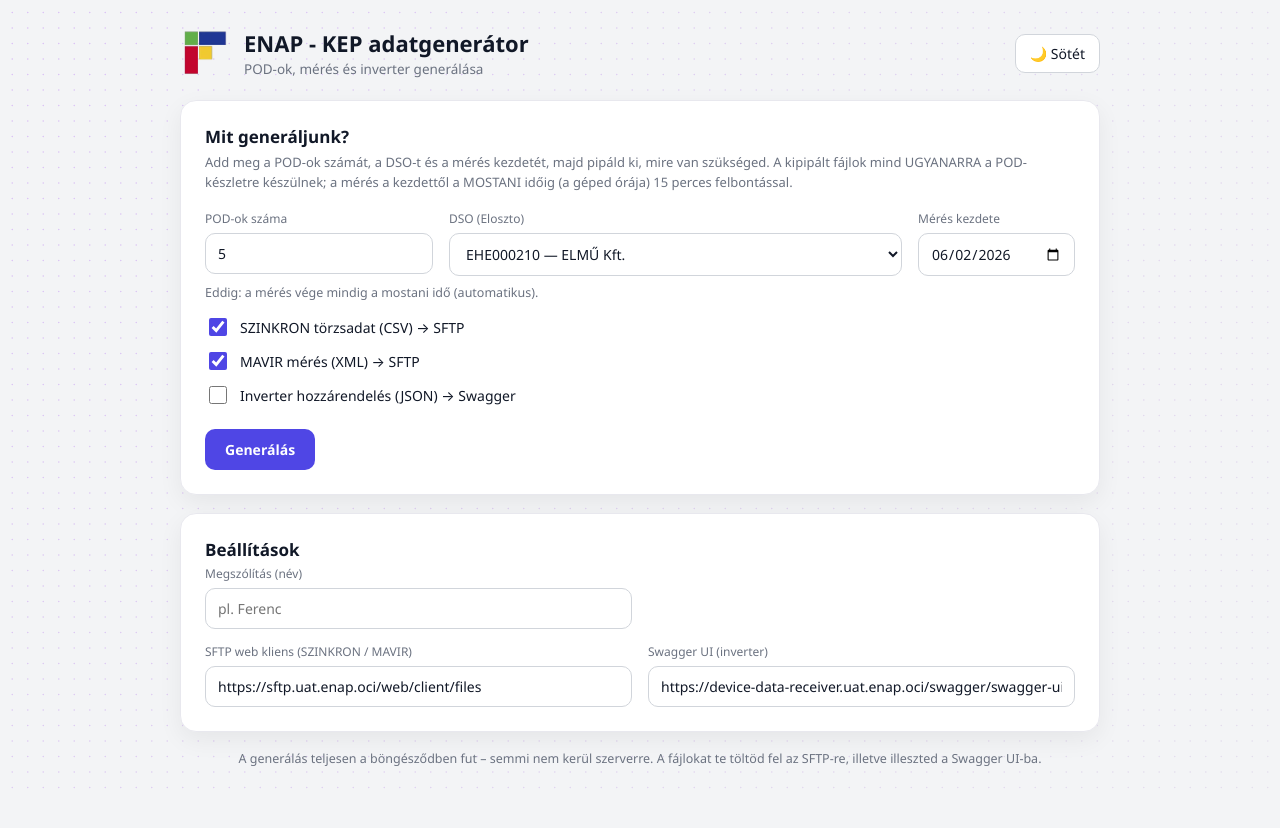
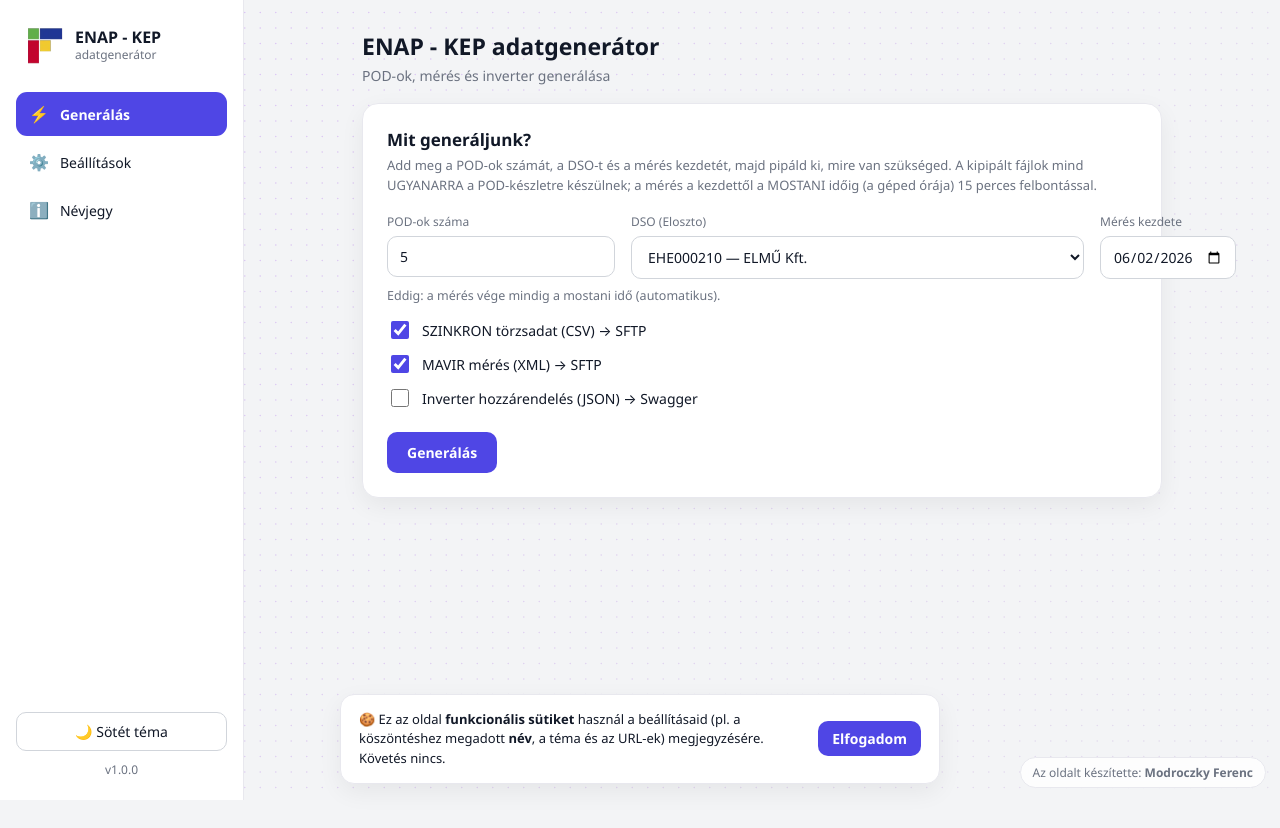
Before and after one commit to GiantFace/energy-data-creator, a React (Vite) app: page / in a window 1280 px wide. After the commit the page ends 800 px from the top, so only its background shows below. Built offline with nearby package versions, Linux system fonts and the light colour scheme.

Commit message:
Oldalsavos menu, cookie-consent (nev/tema/URL cookie-ban), verzio, keszito-kredit

```diff
--- a/src/App.css
+++ b/src/App.css
@@ -6,6 +6,7 @@
   --muted: #6b7280;
   --input-bg: #ffffff;
   --input-border: #d1d5db;
+  --hover: #f1f2f6;
   --accent: #4f46e5;
   --accent-strong: #4338ca;
   --danger: #dc2626;
@@ -20,6 +21,7 @@ html[data-theme='dark'] {
   --muted: #9aa4b2;
   --input-bg: #131a22;
   --input-border: #374151;
+  --hover: #222a35;
   --accent: #6366f1;
   --accent-strong: #818cf8;
   --shadow: 0 10px 28px rgba(0, 0, 0, 0.4);
@@ -35,26 +37,50 @@ body {
   transition: background 0.2s ease, color 0.2s ease;
 }
 
-.bg-dots {
-  position: fixed;
-  inset: 0;
-  z-index: 0;
-  pointer-events: none;
+.bg-dots { position: fixed; inset: 0; z-index: 0; pointer-events: none; }
+
+/* ===== Layout ===== */
+.shell { position: relative; z-index: 1; display: flex; min-height: 100vh; }
+
+.sidebar {
+  width: 244px;
+  flex-shrink: 0;
+  background: var(--surface);
+  border-right: 1px solid var(--border);
+  padding: 22px 16px;
+  display: flex;
+  flex-direction: column;
+  position: sticky;
+  top: 0;
+  height: 100vh;
 }
+.brand { display: flex; align-items: center; gap: 11px; padding: 4px 8px 0; margin-bottom: 26px; }
+.brand img { width: 40px; height: 40px; object-fit: contain; }
+.brand-name { font-weight: 700; font-size: 16px; color: var(--ink); line-height: 1.1; }
+.brand-sub { font-size: 12px; color: var(--muted); }
 
-.app { max-width: 960px; margin: 0 auto; padding: 28px 20px 60px; position: relative; z-index: 1; }
+.nav { display: flex; flex-direction: column; gap: 4px; flex: 1; }
+.nav-item {
+  display: flex; align-items: center; gap: 11px;
+  width: 100%; text-align: left;
+  padding: 11px 13px; border-radius: 11px;
+  background: transparent; color: var(--ink);
+  border: none; cursor: pointer; font-size: 14px; font-family: inherit;
+  transition: background 0.12s ease;
+}
+.nav-item:hover { background: var(--hover); }
+.nav-item.active { background: var(--accent); color: #fff; font-weight: 600; }
+.nav-ic { font-size: 16px; }
 
-.topbar {
-  display: flex;
-  align-items: center;
-  gap: 16px;
-  margin-bottom: 22px;
-}
-.topbar .logo { width: 48px; height: 48px; object-fit: contain; }
-.titles { flex: 1; }
-.titles h1 { font-size: 22px; font-weight: 600; margin: 0; }
-.titles p { margin: 2px 0 0; color: var(--muted); font-size: 13.5px; }
+.side-foot { margin-top: auto; display: flex; flex-direction: column; gap: 10px; align-items: stretch; }
+.version { text-align: center; font-size: 12px; color: var(--muted); }
 
+.content { flex: 1; max-width: 860px; margin: 0 auto; padding: 30px 30px 90px; width: 100%; }
+.page-head { margin-bottom: 18px; }
+.page-head h1 { font-size: 23px; font-weight: 600; margin: 0; }
+.page-head p { margin: 4px 0 0; color: var(--muted); font-size: 14px; }
+
+/* ===== Cards / form ===== */
 .card {
   background: var(--surface);
   border: 1px solid var(--border);
@@ -73,17 +99,13 @@ body {
 @media (max-width: 720px) { .grid2, .grid3 { grid-template-columns: 1fr; } }
 
 label { display: flex; flex-direction: column; gap: 6px; font-size: 12px; color: var(--muted); }
+label.full { width: 100%; }
 
 input, select {
-  font-size: 14px;
-  color: var(--ink);
-  background: var(--input-bg);
-  border: 1px solid var(--input-border);
-  border-radius: 10px;
-  padding: 10px 12px;
-  outline: none;
-  transition: border-color 0.15s ease;
-  font-family: inherit;
+  font-size: 14px; color: var(--ink);
+  background: var(--input-bg); border: 1px solid var(--input-border);
+  border-radius: 10px; padding: 10px 12px; outline: none;
+  transition: border-color 0.15s ease; font-family: inherit;
 }
 input:focus, select:focus { border-color: var(--accent); }
 input[type='date'] { color-scheme: light; }
@@ -93,52 +115,58 @@ html[data-theme='dark'] input[type='date'] { color-scheme: dark; }
 .check { flex-direction: row; align-items: center; gap: 10px; font-size: 14px; color: var(--ink); cursor: pointer; }
 .check input { width: 18px; height: 18px; accent-color: var(--accent); }
 
-button {
-  font-family: inherit;
-  font-size: 14px;
-  border-radius: 10px;
-  cursor: pointer;
-  border: none;
-  transition: background 0.15s ease, opacity 0.15s ease;
-}
-.primary {
-  background: var(--accent);
-  color: #fff;
-  font-weight: 600;
-  padding: 11px 20px;
-  margin-top: 16px;
-}
+button { font-family: inherit; font-size: 14px; border-radius: 10px; cursor: pointer; border: none; transition: background 0.15s ease, opacity 0.15s ease; }
+.primary { background: var(--accent); color: #fff; font-weight: 600; padding: 11px 20px; margin-top: 16px; }
 .primary:hover { background: var(--accent-strong); }
 .primary.sm { padding: 8px 14px; margin: 0; }
 
 .ghost {
-  background: var(--surface);
-  color: var(--ink);
-  border: 1px solid var(--input-border);
-  padding: 9px 14px;
-  text-decoration: none;
-  display: inline-flex;
-  align-items: center;
+  background: var(--surface); color: var(--ink);
+  border: 1px solid var(--input-border); padding: 9px 14px;
+  text-decoration: none; display: inline-flex; align-items: center; justify-content: center;
 }
-.ghost:hover { background: var(--bg); }
+.ghost:hover { background: var(--hover); }
 .ghost.sm { padding: 8px 12px; font-size: 13px; }
+.ghost.block { width: 100%; }
 
 .error { color: var(--danger); font-size: 13px; margin: 12px 0 0; font-weight: 500; }
 
 .results { display: flex; flex-direction: column; gap: 10px; }
 .result-row {
-  display: flex;
-  align-items: center;
-  justify-content: space-between;
-  gap: 16px;
-  padding: 14px 16px;
-  border: 1px solid var(--border);
-  border-radius: 12px;
-  background: var(--bg);
-  flex-wrap: wrap;
+  display: flex; align-items: center; justify-content: space-between; gap: 16px;
+  padding: 14px 16px; border: 1px solid var(--border); border-radius: 12px;
+  background: var(--bg); flex-wrap: wrap;
 }
 .rname { font-weight: 600; font-size: 14px; word-break: break-all; }
 .rhint { color: var(--muted); font-size: 12.5px; margin-top: 3px; }
 .ractions { display: flex; gap: 8px; align-items: center; }
 
-.foot { color: var(--muted); font-size: 12.5px; line-height: 1.5; text-align: center; margin-top: 8px; }
+/* ===== Cookie banner + credit ===== */
+.cookie-banner {
+  position: fixed; left: 16px; right: 16px; bottom: 16px;
+  max-width: 600px; margin: 0 auto; z-index: 50;
+  background: var(--surface); border: 1px solid var(--border);
+  border-radius: 14px; box-shadow: var(--shadow);
+  padding: 15px 18px; display: flex; gap: 16px; align-items: center;
+}
+.cookie-text { font-size: 13px; line-height: 1.5; color: var(--ink); flex: 1; }
+
+.credit {
+  position: fixed; right: 14px; bottom: 12px; z-index: 40;
+  font-size: 12px; color: var(--muted);
+  background: color-mix(in srgb, var(--surface) 80%, transparent);
+  border: 1px solid var(--border); border-radius: 999px;
+  padding: 6px 12px; backdrop-filter: blur(6px);
+  pointer-events: none;
+}
+
+/* ===== Responsive ===== */
+@media (max-width: 760px) {
+  .shell { flex-direction: column; }
+  .sidebar { width: auto; height: auto; position: static; flex-direction: row; align-items: center; gap: 10px; padding: 12px; overflow-x: auto; }
+  .brand { margin: 0 8px 0 0; }
+  .nav { flex-direction: row; }
+  .side-foot { margin: 0 0 0 auto; flex-direction: row; align-items: center; }
+  .version { white-space: nowrap; }
+  .content { padding: 22px 16px 90px; }
+}
--- a/src/App.tsx
+++ b/src/App.tsx
@@ -8,7 +8,10 @@ import {
   type GeneratedFile,
   type InverterSpec,
 } from './lib/generators';
+import { getCookie, setCookie } from './lib/cookies';
 import './App.css';
+
+const APP_VERSION = 'v1.0.0';
 
 const DEFAULT_SFTP = 'https://sftp.uat.enap.oci/web/client/files';
 const DEFAULT_SWAGGER =
@@ -31,17 +34,23 @@ function download(file: GeneratedFile) {
   setTimeout(() => URL.revokeObjectURL(url), 1000);
 }
 
-function useStored(key: string, initial: string) {
-  const [v, setV] = useState(() => localStorage.getItem(key) ?? initial);
-  useEffect(() => { localStorage.setItem(key, v); }, [key, v]);
+// Cookie-alapú, megjegyzett beállítás (név, téma, URL-ek).
+function useCookie(key: string, initial: string) {
+  const [v, setV] = useState(() => getCookie(key) ?? initial);
+  useEffect(() => { setCookie(key, v); }, [key, v]);
   return [v, setV] as const;
 }
 
+type View = 'generate' | 'settings' | 'about';
+
 export default function App() {
-  const [theme, setTheme] = useStored('theme', 'light');
-  const [name, setName] = useStored('name', '');
-  const [sftpUrl, setSftpUrl] = useStored('sftpUrl', DEFAULT_SFTP);
-  const [swaggerUrl, setSwaggerUrl] = useStored('swaggerUrl', DEFAULT_SWAGGER);
+  const [theme, setTheme] = useCookie('theme', 'light');
+  const [name, setName] = useCookie('name', '');
+  const [sftpUrl, setSftpUrl] = useCookie('sftpUrl', DEFAULT_SFTP);
+  const [swaggerUrl, setSwaggerUrl] = useCookie('swaggerUrl', DEFAULT_SWAGGER);
+
+  const [view, setView] = useState<View>('generate');
+  const [cookieOk, setCookieOk] = useState(() => getCookie('cookie_consent') === '1');
 
   const [count, setCount] = useState('5');
   const [dso, setDso] = useState('EHE000210');
@@ -90,6 +99,12 @@ export default function App() {
   const targetLabel = (t: string) => (t === 'swagger' ? 'Swagger UI' : 'SFTP web kliens');
   const targetUrl = (t: string) => (t === 'swagger' ? swaggerUrl : sftpUrl);
 
+  const nav: { id: View; icon: string; label: string }[] = [
+    { id: 'generate', icon: '⚡', label: 'Generálás' },
+    { id: 'settings', icon: '⚙️', label: 'Beállítások' },
+    { id: 'about', icon: 'ℹ️', label: 'Névjegy' },
+  ];
+
   return (
     <>
       <div className="bg-dots" aria-hidden="true">
@@ -103,25 +118,49 @@ export default function App() {
           glowColor={theme === 'dark' ? 'rgba(99, 102, 241, 0.20)' : 'rgba(99, 102, 241, 0.12)'}
         />
       </div>
-      <div className="app">
-        <header className="topbar">
-        <img className="logo" src={logo} alt="FEAK" />
-        <div className="titles">
+
+      <div className="shell">
+        <aside className="sidebar">
+          <div className="brand">
+            <img src={logo} alt="FEAK" />
+            <div>
+              <div className="brand-name">ENAP - KEP</div>
+              <div className="brand-sub">adatgenerátor</div>
+            </div>
+          </div>
+          <nav className="nav">
+            {nav.map((n) => (
+              <button
+                key={n.id}
+                className={`nav-item${view === n.id ? ' active' : ''}`}
+                onClick={() => setView(n.id)}
+              >
+                <span className="nav-ic">{n.icon}</span> {n.label}
+              </button>
+            ))}
+          </nav>
+          <div className="side-foot">
+            <button className="ghost block" onClick={() => setTheme(theme === 'dark' ? 'light' : 'dark')}>
+              {theme === 'dark' ? '☀  Világos téma' : '🌙  Sötét téma'}
+            </button>
+            <div className="version">{APP_VERSION}</div>
+          </div>
+        </aside>
+
+        <main className="content">
+          {view === 'generate' && (
+            <>
+              <header className="page-head">
                 <h1>ENAP - KEP adatgenerátor</h1>
                 <p>{greeting}</p>
-        </div>
-        <button className="ghost" onClick={() => setTheme(theme === 'dark' ? 'light' : 'dark')}>
-          {theme === 'dark' ? '☀  Világos' : '🌙  Sötét'}
-        </button>
               </header>
 
-      <main className="content">
               <section className="card">
                 <h2>Mit generáljunk?</h2>
                 <p className="desc">
-            Add meg a POD-ok számát, a DSO-t és a mérés kezdetét, majd pipáld ki, mire van szükséged. A kipipált
-            fájlok mind UGYANARRA a POD-készletre készülnek; a mérés a kezdettől a MOSTANI időig (a géped órája) 15
-            perces felbontással.
+                  Add meg a POD-ok számát, a DSO-t és a mérés kezdetét, majd pipáld ki, mire van szükséged. A
+                  kipipált fájlok mind UGYANARRA a POD-készletre készülnek; a mérés a kezdettől a MOSTANI időig (a
+                  géped órája) 15 perces felbontással.
                 </p>
 
                 <div className="grid3">
@@ -194,23 +233,64 @@ export default function App() {
                   </div>
                 </section>
               )}
+            </>
+          )}
 
+          {view === 'settings' && (
+            <>
+              <header className="page-head">
+                <h1>Beállítások</h1>
+                <p>A név és a felület-URL-ek cookie-ban tárolódnak ezen a gépen.</p>
+              </header>
               <section className="card">
-          <h2>Beállítások</h2>
-          <div className="grid2">
-            <label><span>Megszólítás (név)</span><input value={name} placeholder="pl. Ferenc" onChange={(e) => setName(e.target.value)} /></label>
-            <span />
-            <label><span>SFTP web kliens (SZINKRON / MAVIR)</span><input value={sftpUrl} onChange={(e) => setSftpUrl(e.target.value)} /></label>
-            <label><span>Swagger UI (inverter)</span><input value={swaggerUrl} onChange={(e) => setSwaggerUrl(e.target.value)} /></label>
-          </div>
+                <h2>Megszólítás</h2>
+                <p className="desc">A megadott név a köszöntésben jelenik meg (cookie-ban tárolva).</p>
+                <label className="full"><span>Név</span><input value={name} placeholder="pl. Ferenc" onChange={(e) => setName(e.target.value)} /></label>
               </section>
+              <section className="card">
+                <h2>Beküldési felületek</h2>
+                <p className="desc">A generált fájlok melletti linkek ezekre mutatnak.</p>
+                <label className="full"><span>SFTP web kliens (SZINKRON / MAVIR)</span><input value={sftpUrl} onChange={(e) => setSftpUrl(e.target.value)} /></label>
+                <label className="full" style={{ marginTop: 12 }}><span>Swagger UI (inverter)</span><input value={swaggerUrl} onChange={(e) => setSwaggerUrl(e.target.value)} /></label>
+              </section>
+            </>
+          )}
 
-        <footer className="foot">
-          A generálás teljesen a böngésződben fut – semmi nem kerül szerverre. A fájlokat te töltöd fel az SFTP-re,
-          illetve illeszted a Swagger UI-ba.
-        </footer>
+          {view === 'about' && (
+            <>
+              <header className="page-head">
+                <h1>Névjegy</h1>
+                <p>ENAP - KEP adatgenerátor</p>
+              </header>
+              <section className="card">
+                <p className="desc">
+                  Ez az eszköz a böngésződben generál beküldendő fájlokat: <b>SZINKRON</b> törzsadat (CSV),
+                  <b> MAVIR</b> mérés (XML) és <b>inverter</b> hozzárendelés (JSON) – mind ugyanarra a POD-készletre.
+                  Semmilyen adat nem kerül szerverre; a fájlokat te töltöd fel az SFTP-re, illetve illeszted a Swagger UI-ba.
+                </p>
+                <p className="desc" style={{ marginBottom: 0 }}>
+                  Sütik (cookie-k): kizárólag <b>funkcionális</b> célból – a megszólítás (név), a téma és a felület-URL-ek
+                  megjegyzésére ezen a gépen. Nincs követés, nincs analitika, nincs harmadik fél.
+                </p>
+              </section>
+            </>
+          )}
         </main>
       </div>
+
+      {!cookieOk && (
+        <div className="cookie-banner" role="dialog" aria-label="Cookie tájékoztató">
+          <div className="cookie-text">
+            🍪 Ez az oldal <b>funkcionális sütiket</b> használ a beállításaid (pl. a köszöntéshez megadott <b>név</b>,
+            a téma és az URL-ek) megjegyzésére. Követés nincs.
+          </div>
+          <button className="primary sm" onClick={() => { setCookie('cookie_consent', '1'); setCookieOk(true); }}>
+            Elfogadom
+          </button>
+        </div>
+      )}
+
+      <div className="credit">Az oldalt készítette: <b>Modroczky Ferenc</b></div>
     </>
   );
 }
--- /dev/null
+++ b/src/lib/cookies.ts
@@ -0,0 +1,15 @@
+// Egyszerű cookie-kezelés (funkcionális beállításokhoz: név, téma, URL-ek).
+
+export function setCookie(name: string, value: string, days = 365) {
+  const maxAge = days * 24 * 60 * 60;
+  document.cookie = `${name}=${encodeURIComponent(value)}; max-age=${maxAge}; path=/; SameSite=Lax`;
+}
+
+export function getCookie(name: string): string | null {
+  const match = document.cookie.match(new RegExp('(?:^|; )' + name.replace(/([.$?*|{}()[\]\\/+^])/g, '\\$1') + '=([^;]*)'));
+  return match ? decodeURIComponent(match[1]) : null;
+}
+
+export function deleteCookie(name: string) {
+  document.cookie = `${name}=; max-age=0; path=/; SameSite=Lax`;
+}
```
Lines whose indentation alone changed are shown as unchanged.
